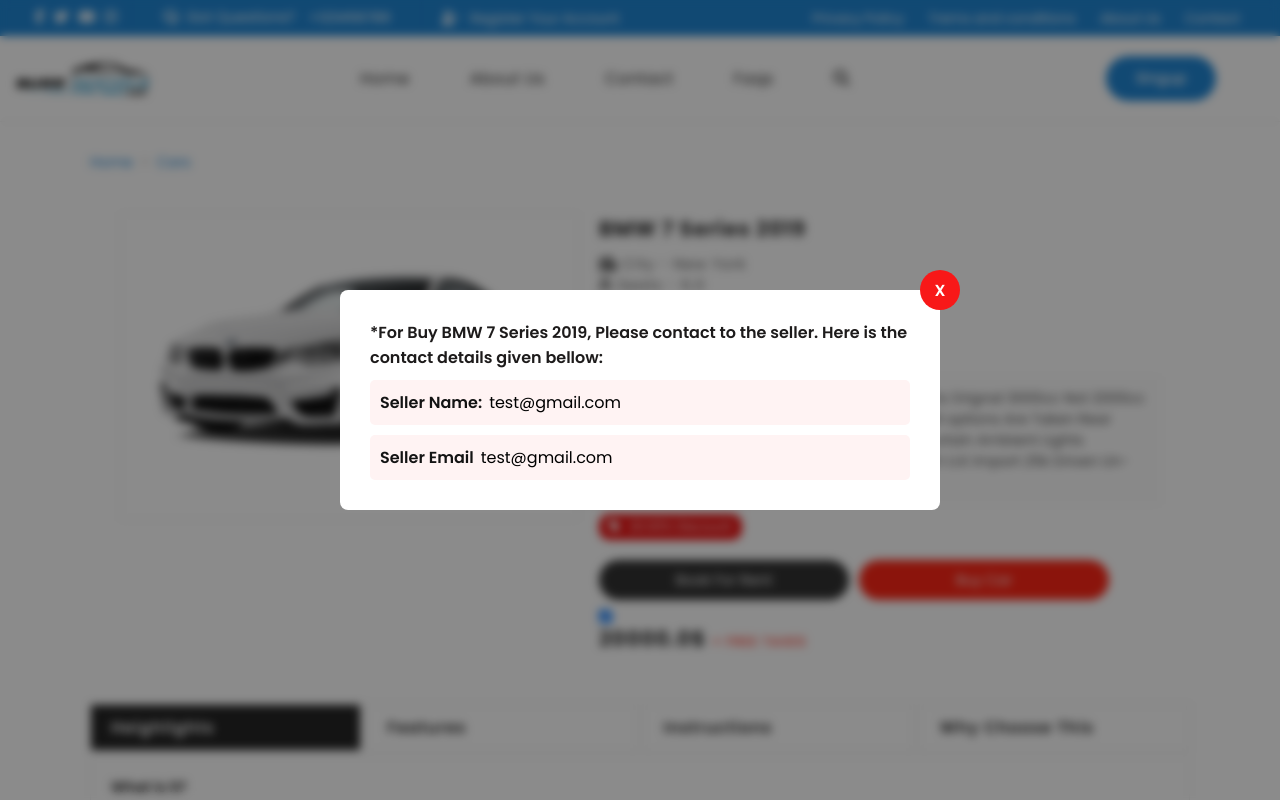
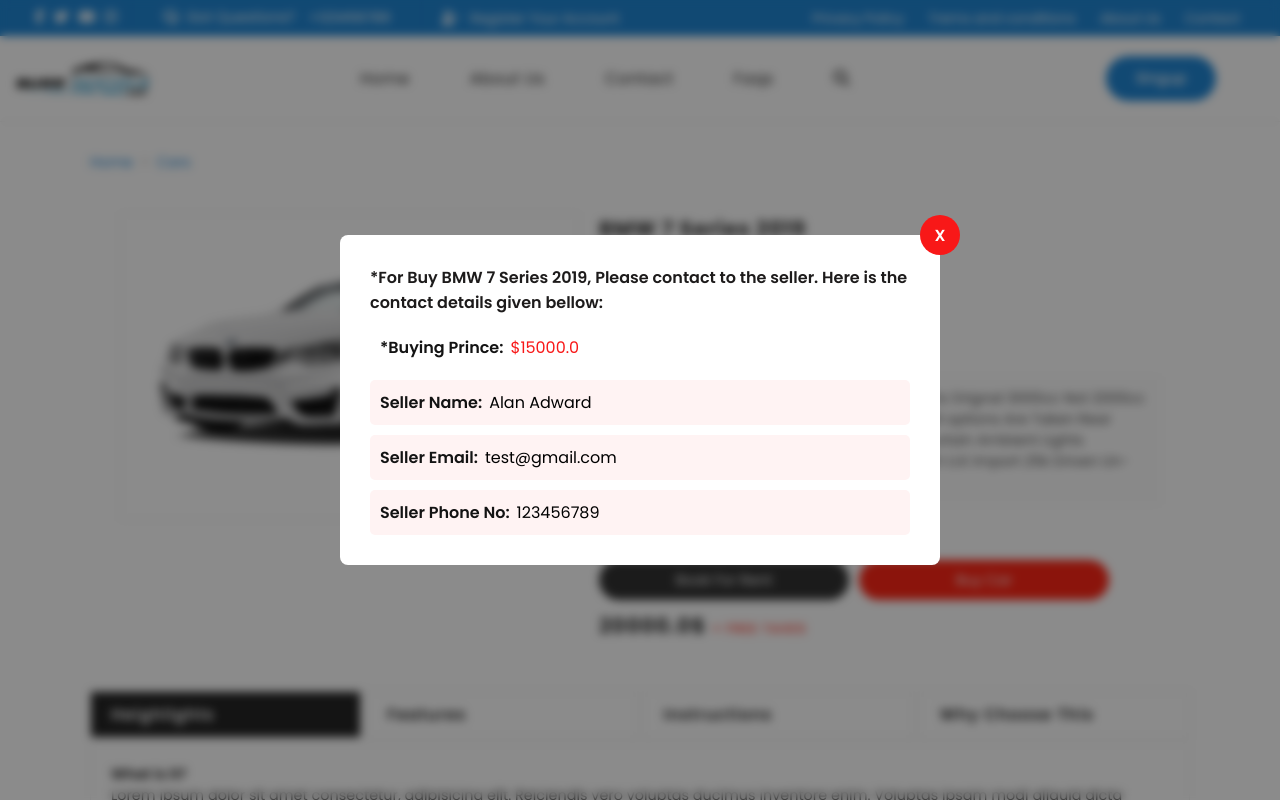
Before and after one commit to goingtointernet/car-rental, a Django app: a page that uses templates/product/product_page.html in a window 1280 px wide, after a click on "Buy Car". Run offline with Django 4.2, Linux system fonts and the light colour scheme; data comes from the database, SQL or seed files in the repository; both versions use the stored data as it was after the commit; some libraries are stand-ins or nearby versions.

Commit message:
Add buy message button

```diff
--- a/static/css/style.css
+++ b/static/css/style.css
@@ -4253,6 +4253,13 @@ table.summary-total.summary-total-last {
     margin-top: 10px;
     border-radius: 5px;
 }
+#buy-car-btn{
+    display: none;
+}
 #buy-car-btn:checked ~ .popup-product-container{
     display: flex;
 }
+.popup-content div.buying_price_box{
+    background-color: #ffffff;
+    color: #f81818;
+}
--- a/templates/product/product_page.html
+++ b/templates/product/product_page.html
@@ -83,8 +83,10 @@
             <div class="popup-content">
                 <label for="buy-car-btn">X</label>
                 <p>*For Buy {{product.title}}, Please contact to the seller. Here is the contact details given bellow:</p>
-                <div><strong>Seller Name:</strong>{{product.user.email}}</div>
-                <div><strong>Seller Email</strong>{{product.user.email}}</div>
+                <div class="buying_price_box"><strong>*Buying Prince:</strong>${{product.selling_price}}</div>
+                <div><strong>Seller Name:</strong>{{product.user.first_name}} {{product.user.last_name}}</div>
+                <div><strong>Seller Email:</strong>{{product.user.email}}</div>
+                <div><strong>Seller Phone No:</strong>{{product.user.phone}}</div>
             </div>
         </div>
 
```
Also changed, not shown: db.sqlite3.
